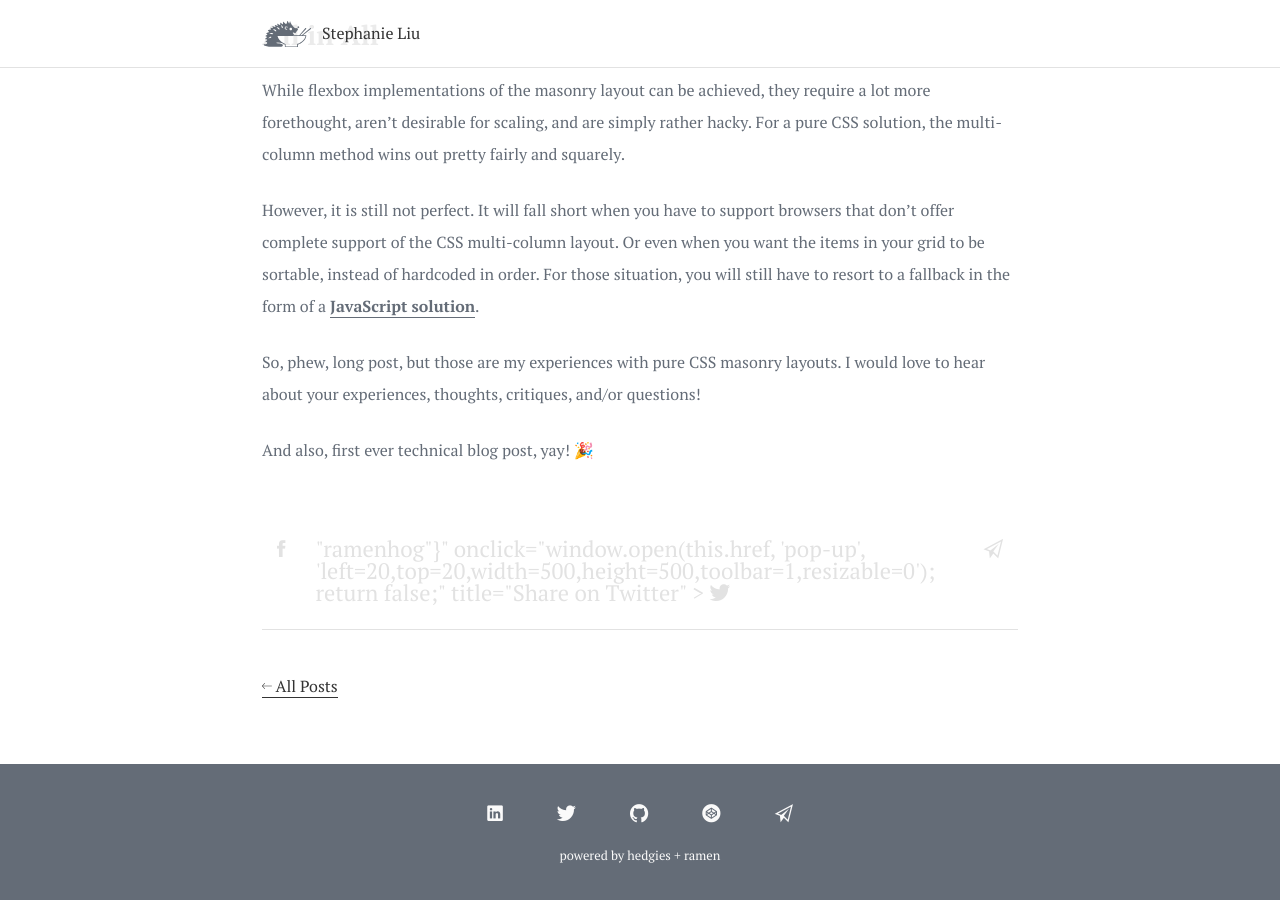
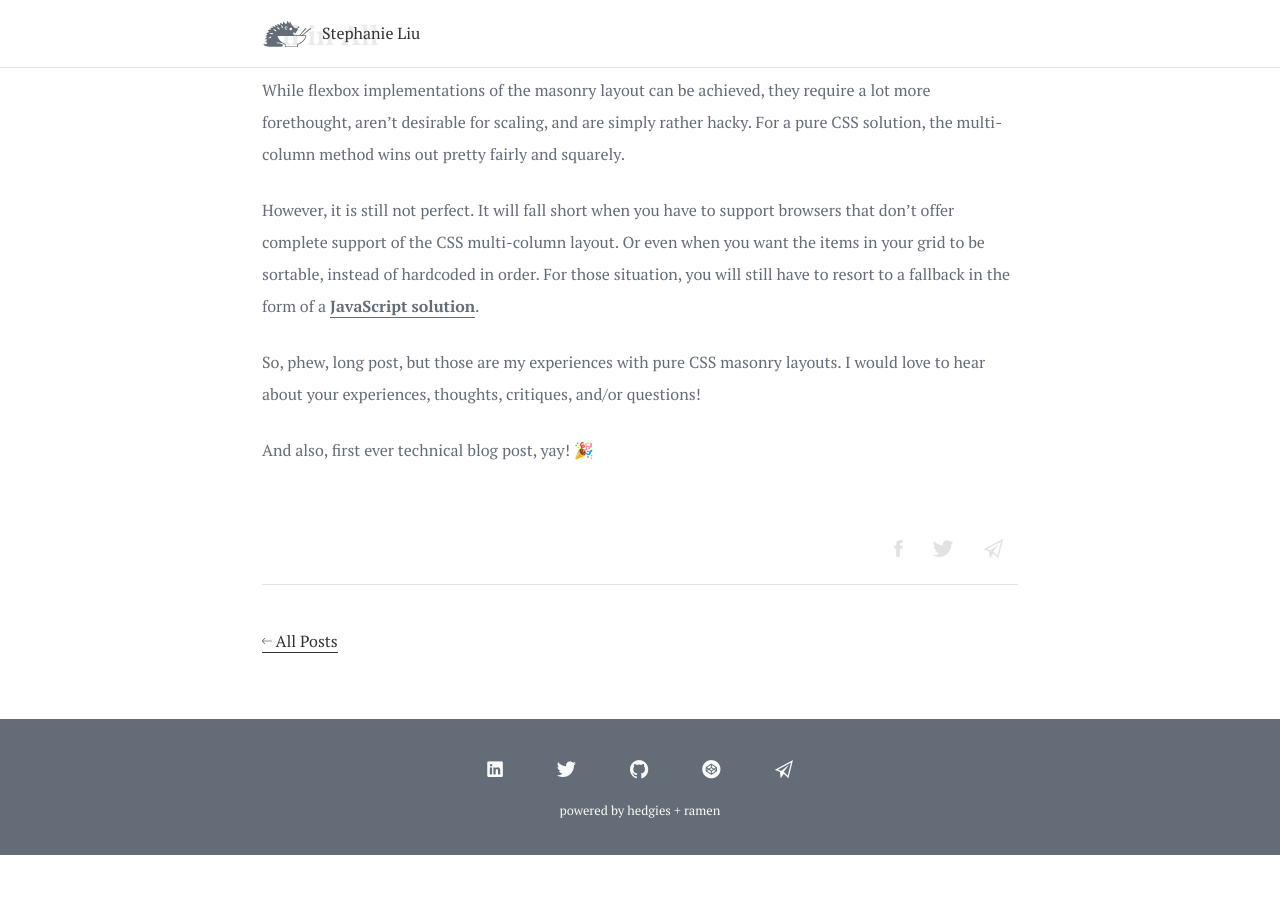
Before and after one commit to ramenhog/ramenhog.github.io, a Jekyll site: the page built from _posts/2017-03-17-an-exercise-in-css-masonry.md, in a window 1280 px wide and 900 px high, scrolled down 9947 px. Built offline with Jekyll 4.4.1, drawn with Linux system fonts in a browser that asks for light colours; after the commit the page ends 10802 px from its top, so only the background shows below that; part of the change alters nothing that is shown.

Commit message:
fix twitter link

```diff
--- a/_includes/post-shares.html
+++ b/_includes/post-shares.html
@@ -13,7 +13,7 @@
 
   <a
     class="share-buttons__link"
-    href="https://twitter.com/intent/tweet?url={{url}}{% if page.description %}&text={{ page.description | url_escape }}%20by%20@{{site.twitter_username}}{% else %}{{ page.title | url_escape }}{% endif %}{% if site.twitter %}&via={{ site.twitter }}{% endif %}"
+    href="https://twitter.com/intent/tweet?url={{url}}{% if page.description %}&text={{ page.description | url_escape }}%20by%20@{{site.twitter_username}}{% else %}{{ page.title | url_escape }}{% endif %}by%20@{{site.twitter_username}}"
     onclick="window.open(this.href, 'pop-up', 'left=20,top=20,width=500,height=500,toolbar=1,resizable=0'); return false;"
     title="Share on Twitter" >
     <i class="ion-social-twitter"></i>
```
